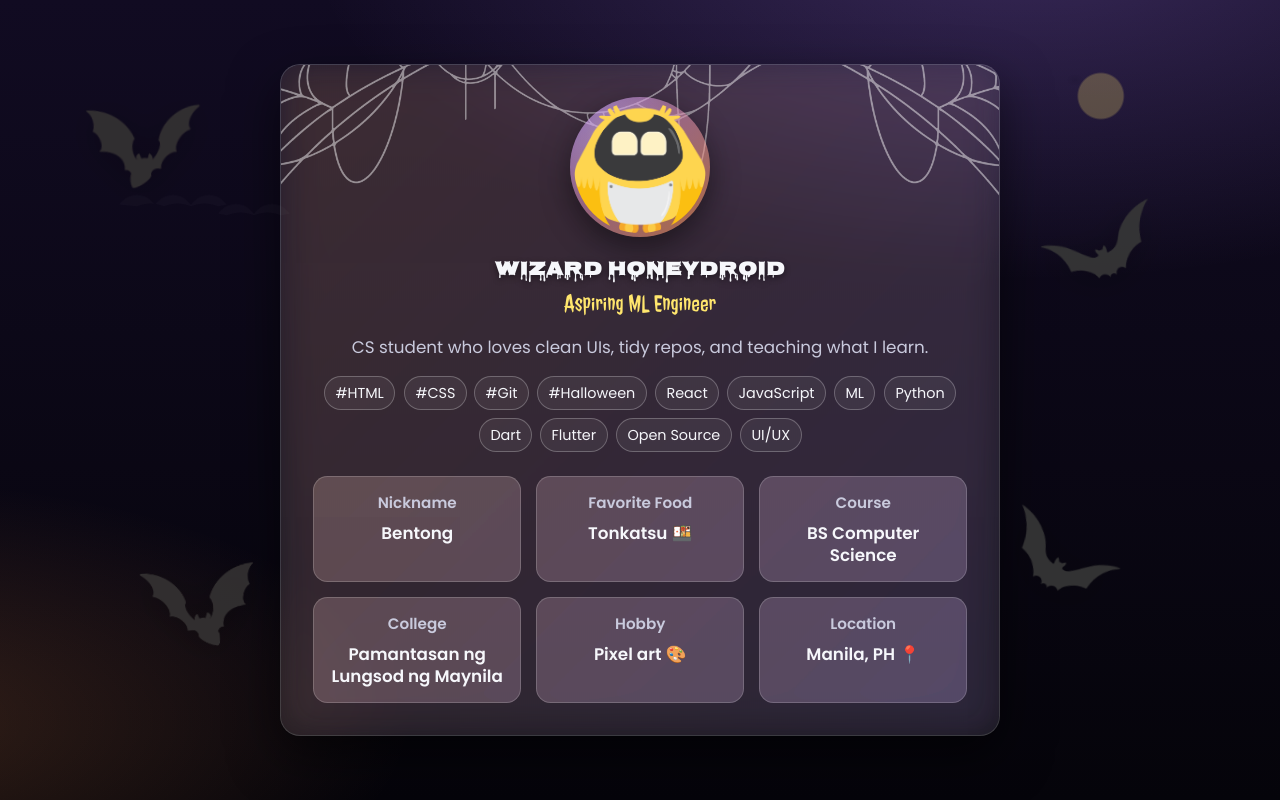
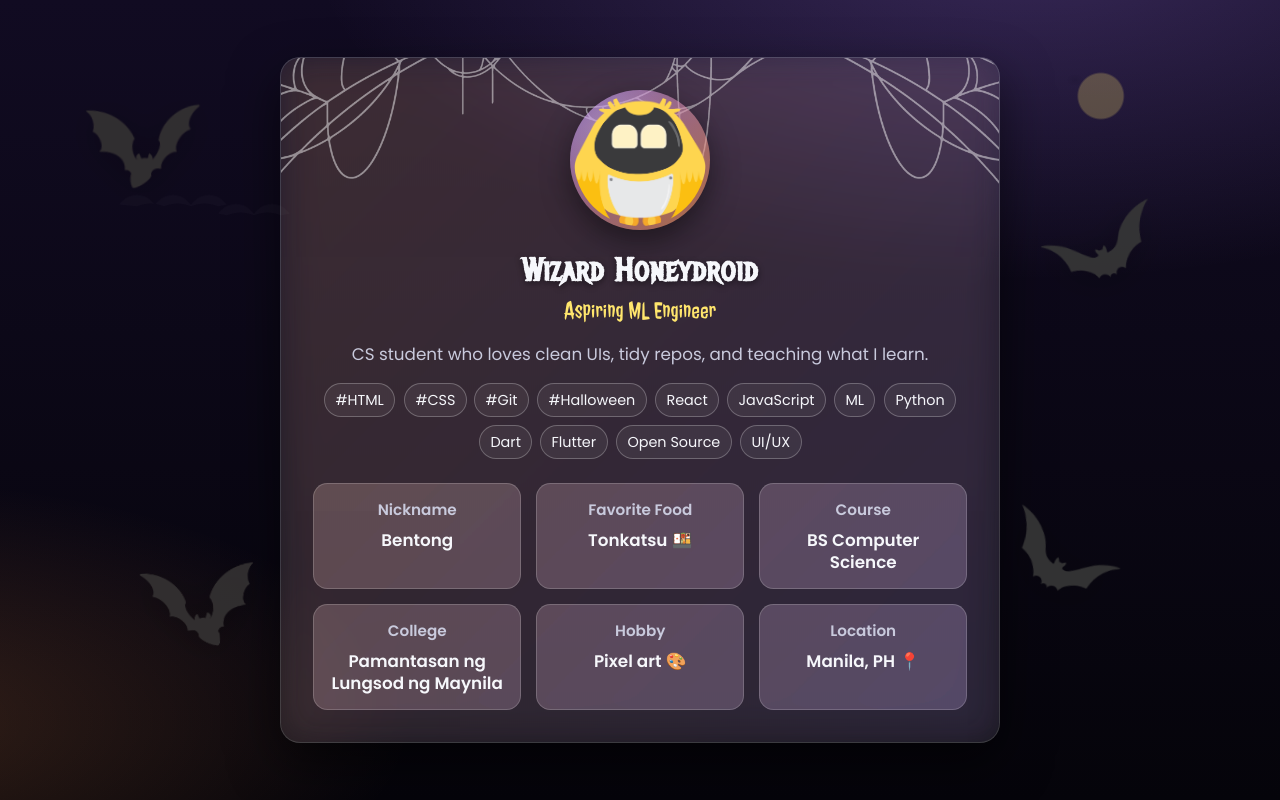
Before and after one commit to puplvr07/fork-or-treat-dy, a plain HTML site: page index.html in a window 1280 px wide. Drawn offline with Linux system fonts and the light colour scheme.

Commit message:
style: changed name font

```diff
--- a/styles.css
+++ b/styles.css
@@ -39,7 +39,7 @@ body{
 
 @font-face{
   font-family: "NosiferLocal";
-  src: url("assets/fonts/Nosifer-Regular.ttf") format("truetype");
+  src: url("assets/fonts/MetalMania-Regular.ttf") format("truetype");
   font-weight: 400;
   font-style: normal;
   font-display: swap;
@@ -173,7 +173,7 @@ body{
 .name{
   font-family: "NosiferLocal", "Poppins", system-ui, sans-serif;
   margin: 0 0 var(--s-1);
-  font-size: clamp(1.2rem, 2vw, 0.5rem);
+  font-size: clamp(2rem, 2vw, 0.5rem);
   line-height: 1.05;
   letter-spacing: .5px;
   text-shadow: 0 2px 6px rgba(0,0,0,.45);
```
Also changed, not shown: assets/fonts/MetalMania-Regular.ttf (added).
